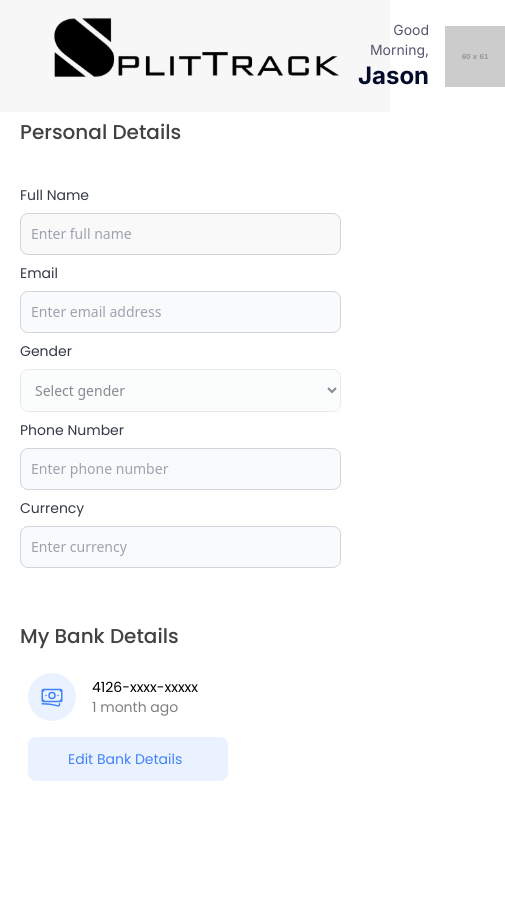
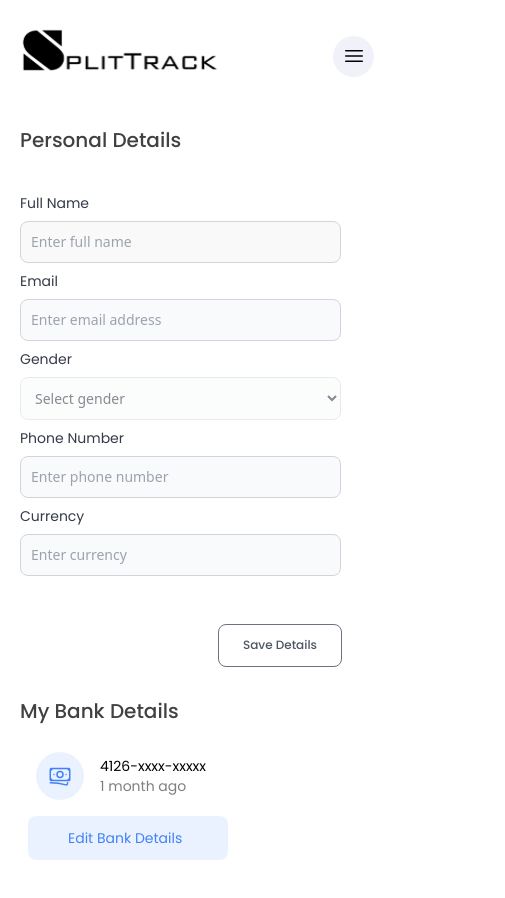
Before and after one commit to FinOSIQ/splittrack, a React (Vite) app: page / in a window 390 px wide. Shown: the top 898 px of the page, 505 px wide, since content can reach past the window. Built offline with nearby package versions, Linux system fonts and the light colour scheme.

Commit message:
Profile View visual compeletion -#1

```diff
--- a/src/Components/HeaderProfile.jsx
+++ b/src/Components/HeaderProfile.jsx
@@ -2,15 +2,37 @@ import React from 'react';
 
 export default function HeaderProfile() {
     return (
-        <div className="w-full h-28  flex justify-between items-center bg-[#f7f7f7] px-8">
-            <img className="h-24" src="/SplitTrack Logo.svg" alt="Placeholder" />
-            <div className="flex items-center space-x-4">
+        <div className="w-full h-28  flex justify-between items-center md:bg-[#f7f7f7] md:px-8 px-2">
+            <img className="h-16 md:h-16 lg:h-24" src="/SplitTrack Logo.svg" alt="Placeholder" />
+
+            <div className="md:flex items-center space-x-4 hidden">
                 <div className="text-right">
                     <div className="text-[#5c5470] text-sm font-normal font-['Inter']">Good Morning,</div>
                     <div className="text-[#040b2b] text-2xl font-bold font-['Inter']">Jason</div>
                 </div>
                 <img className="w-[60px] h-[61px]" src="https://placehold.co/60x61" alt="Profile" />{/* Placeholder image TODO: Add a proper icon */}
             </div>
+
+            <div className="md:hidden mr-2">
+                <div className="relative w-[41px] h-[41px] rounded-full bg-[#F1F2F9] flex items-center justify-center">
+                    <svg
+                        width="24"
+                        height="24"
+                        viewBox="0 0 24 24"
+                        fill="none"
+                        xmlns="http://www.w3.org/2000/svg"
+                    >
+                        <path
+                            d="M3.75 6.75H20.25M3.75 12H20.25M3.75 17.25H20.25"
+                            stroke="black"
+                            strokeWidth="1.5"
+                            strokeLinecap="round"
+                            strokeLinejoin="round"
+                        />
+                    </svg>
+                </div>
+            </div>
+
         </div>
     );
 };
--- a/src/Views/ProfileView.jsx
+++ b/src/Views/ProfileView.jsx
@@ -2,6 +2,7 @@ import React from 'react';
 import HeaderProfile from '../Components/HeaderProfile';
 import { useFormik } from 'formik';
 import { profileSchema } from '../utils/validationSchemas';
+import { Avatar, Button } from '@material-tailwind/react';
 
 export default function ProfileView() {
 
@@ -22,16 +23,33 @@ export default function ProfileView() {
     return (
         <>
             <HeaderProfile />
-            <div className="h-screen bg-white rounded-md mx-5 px-0">
+            {/*<div className="flex flex-col items-center mt-6  p-6 rounded-lg ">
+                <div className="relative group w-fit">
+                    <Avatar
+                        src="https://www.gravatar.com/avatar/2c7d99fe281ecd3bcd65ab915bac6dd5?s=250"
+                        size="xxl"
+                        color="lightBlue"
+                        className="rounded-full border-4 border-white shadow-md"
+                    />
+
+
+                    <div className="absolute inset-0 bg-gray-700 bg-opacity-50 rounded-full flex items-center justify-center opacity-0 group-hover:opacity-100 transition-opacity duration-300">
+                        <span className="text-white text-sm font-medium">Edit</span>
+                    </div>
+                </div>
+
+
+            </div>*/}
+
+            <div className="h-screen bg-white rounded-md mx-5 px-0 mt-4">
                 <div className="text-[#424141] text-xl font-medium font-['Poppins'] leading-[24.94px] my-2">Personal Details</div>
                 <section className="bg-white">
                     <div className="w-full py-8 max-w-screen lg:py-10">
 
                         {/* Form inititation */}
-                        <form onSubmit={handleSubmit} >
-
-                            <div className="w-full grid gap-2 sm:grid-cols-2 sm:gap-4"> {/* Reduced gap here */}
-                                <div className="w-11/12"> {/* Adjusted width for consistent layout */}
+                        <form onSubmit={handleSubmit} className="w-full">
+                            <div className="w-full grid gap-2 sm:grid-cols-2 sm:gap-4">
+                                <div className="w-11/12">
                                     <label htmlFor="full-name" className="block mb-2 text-sm font-normal font-['poppins'] opacity-85 text-gray-900">Full Name</label>
                                     <input
                                         type="text"
@@ -42,7 +60,8 @@ export default function ProfileView() {
                                         onBlur={handleBlur}
                                         className="border border-gray-300 w-full bg-[#f9f9f9] text-gray-900 text-sm rounded-lg focus:ring-primary-600 focus:border-primary-600 block p-2.5"
                                         placeholder="Enter full name"
-                                        required />
+                                        required
+                                    />
                                 </div>
                                 <div className="w-11/12">
                                     <label htmlFor="email" className="block mb-2 text-sm font-normal font-['poppins'] opacity-85 text-gray-900">Email</label>
@@ -55,7 +74,8 @@ export default function ProfileView() {
                                         onBlur={handleBlur}
                                         className="bg-gray-50 border border-gray-300 text-gray-900 text-sm rounded-lg focus:ring-primary-600 focus:border-primary-600 block w-full p-2.5"
                                         placeholder="Enter email address"
-                                        required />
+                                        required
+                                    />
                                 </div>
                                 <div className="w-11/12">
                                     <label htmlFor="gender" className="block mb-2 text-sm font-normal font-['poppins'] opacity-85 text-gray-900">Gender</label>
@@ -78,7 +98,6 @@ export default function ProfileView() {
                                             Other
                                         </option>
                                     </select>
-
                                 </div>
                                 <div className="w-11/12">
                                     <label htmlFor="phone-number" className="block mb-2 text-sm font-normal font-['poppins'] opacity-85 text-gray-900">Phone Number</label>
@@ -91,7 +110,8 @@ export default function ProfileView() {
                                         onBlur={handleBlur}
                                         className="bg-gray-50 border border-gray-300 text-gray-900 text-sm rounded-lg focus:ring-primary-600 focus:border-primary-600 block w-full p-2.5"
                                         placeholder="Enter phone number"
-                                        required />
+                                        required
+                                    />
                                 </div>
                                 <div className="w-11/12">
                                     <label htmlFor="currency" className="block mb-2 text-sm font-normal font-['poppins'] opacity-85 text-gray-900">Currency</label>
@@ -101,17 +121,29 @@ export default function ProfileView() {
                                         id="currency"
                                         className="bg-gray-50 border border-gray-300 text-gray-900 text-sm rounded-lg focus:ring-primary-600 focus:border-primary-600 block w-full p-2.5"
                                         placeholder="Enter currency"
-                                        required />
+                                        required
+                                    />
                                 </div>
                             </div>
-                            <button type="submit" className="inline-flex items-center px-5 py-2.5 mt-4 sm:mt-6 text-sm font-medium text-center text-white bg-primary-700 rounded-lg focus:ring-4 focus:ring-primary-200 hover:bg-primary-800">
-                                Submit
-                            </button>
 
+                            {/* Align button to bottom-right corner of the form */}
+                            <div className="w-full flex justify-end mt-12 mb-8 lg:pr-16 md:pr-8 pr-7">
+                                <Button
+                                    variant="outlined"
+                                    color="gray"
+                                    ripple={true}
+                                    className="flex items-center gap-2 px-6 py-2 border-gray-500 font-medium font-['Poppins'] leading-[24.94px] text-gray-600 transition-all
+                                       hover:border-[#4182f9] hover:text-[#4182f9] hover:bg-[#4182f9]/10"
+                                >
+                                    Save Details
+                                </Button>
+
+                            </div>
                         </form>
 
+
                         <div className="text-[#424141] text-xl font-medium font-['Poppins'] leading-[24.94px] mb-4">My Bank Details</div>
-                        <div className="flex flex-row gap-4 mt-6 ml-2">
+                        <div className="flex flex-row gap-4 mt-7 ml-4">
                             <div className="w-12 h-12 bg-[#4182f9] bg-opacity-10 rounded-full flex items-center justify-center">
                                 <svg
                                     xmlns="http://www.w3.org/2000/svg"
```
Lines whose indentation alone changed are shown as unchanged.
